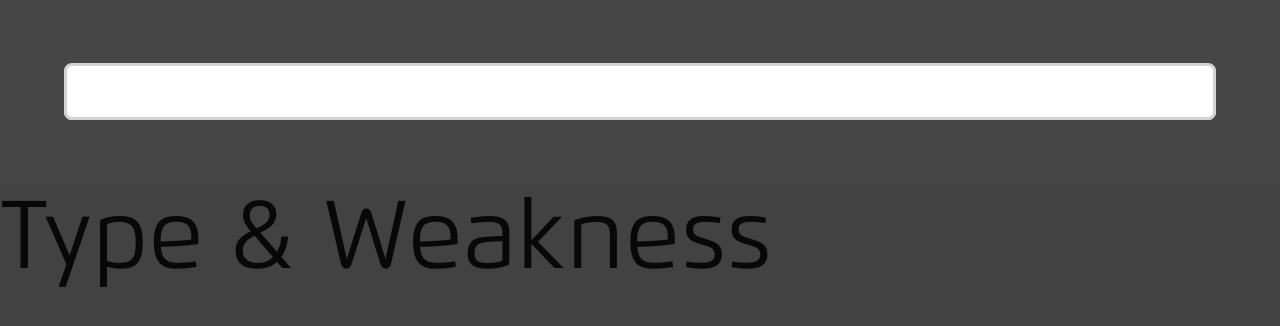
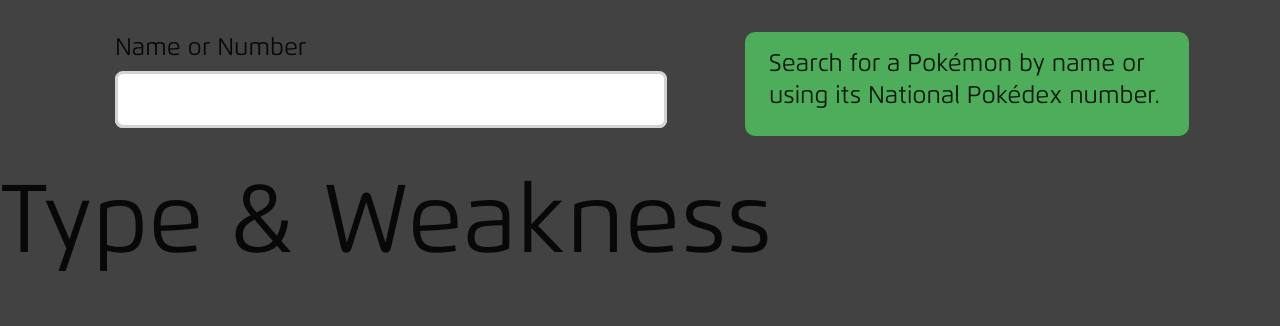
Before and after one commit to sArianV/Pokedex, a Next.js app: page / in a window 1280 px wide. Shown: the top 326 px of the page. Built offline with nearby package versions, Linux system fonts and the light colour scheme; no server answers.

Commit message:
headder finished

```diff
--- a/package.json
+++ b/package.json
@@ -22,6 +22,7 @@
     "next": "13.2.3",
     "react": "18.2.0",
     "react-dom": "18.2.0",
+    "react-loader-spinner": "^5.3.4",
     "typescript": "4.9.5"
   },
   "devDependencies": {
--- a/src/components/Header/Header.module.css
+++ /dev/null
@@ -1,8 +0,0 @@
-.header{
-    width: 100%;
-    padding: 4rem;
-    background-color: #464646;
-    display: flex;
-    justify-content: center;
-    align-items: center;
-}
--- a/src/components/Header/Header.tsx
+++ b/src/components/Header/Header.tsx
@@ -1,30 +1,68 @@
 "use client";
 
-import { useState, useEffect } from "react";
+import { useState } from "react";
 import SearchBar from "@components/TextInput/TextInput";
-import styles from "./Header.module.css";
-import fetchAsyncPokemons from "../../controllers/fetchPokemons";
-import { useSetAtom } from "jotai";
-import { PokemonAtom } from "@atoms/pokemon";
+import useFetchPokemon from "./hooks/useFetchPokemon";
+import { Container } from "@mui/system";
+import { InputAdornment, Typography } from "@mui/material";
+import { TailSpin } from "react-loader-spinner";
 
 const Header = () => {
   const [input, setInput] = useState("");
-  const setPokemonResults = useSetAtom(PokemonAtom);
-
-  useEffect(() => {
-    const searchPokemons = async () => {
-      const searchResult = await fetchAsyncPokemons(input)
-      setPokemonResults(searchResult)
-    }
-
-    searchPokemons()
-  }, [input, setPokemonResults])
+  const { loading } = useFetchPokemon(input);
+  console.log(loading);
 
   return (
-    <div className={styles.header}>
-      <SearchBar input={input} setInput={setInput} debounceTime={2000} fullWidth/>
-    </div>
+    <Container maxWidth="lg" sx={styles.header}>
+      <Container maxWidth="sm">
+        <Typography variant="h5" gutterBottom>
+          Name or Number
+        </Typography>
+        <SearchBar
+          input={input}
+          setInput={setInput}
+          debounceTime={2000}
+          fullWidth
+          InputProps={loading?{
+            endAdornment: (
+              <InputAdornment position="end">
+                <TailSpin
+                  color="#4dad5b"
+                  height="1.5rem"
+                  width="1.5rem"
+                  ariaLabel="tail-spin-loading"
+                  visible={true}
+                />
+              </InputAdornment>
+            ),
+          }: {}}
+        />
+      </Container>
+      <Container
+        maxWidth="xs"
+        sx={{
+          backgroundColor: "#4dad5b",
+          borderRadius: "10px",
+          padding: "1rem",
+        }}
+      >
+        <Typography variant="h5" gutterBottom>
+          Search for a Pokémon by name or using its National Pokédex number.
+        </Typography>
+      </Container>
+    </Container>
   );
 };
 
 export default Header;
+
+const styles = {
+  header: {
+    padding: "2rem 0 2rem 0",
+    display: "flex",
+    justifyContent: "center",
+    alignItems: "space-around",
+    flexWrap: "wrap",
+    rowGap: "1rem",
+  },
+};
--- /dev/null
+++ b/src/components/Header/hooks/useFetchPokemon.ts
@@ -0,0 +1,24 @@
+import { PokemonAtom } from "@atoms/pokemon";
+import { useSetAtom } from "jotai";
+import { useEffect, useState } from "react";
+import fetchAsyncPokemons from "@controllers/fetchPokemons";
+
+const useFetchPokemon = (pokemon: string) => {
+    const [loading, setLoading] = useState(false)
+    const setPokemonResults = useSetAtom(PokemonAtom);
+
+    useEffect(() => {
+      const searchPokemons = async () => {
+        setLoading(true)
+        const searchResult = await fetchAsyncPokemons(pokemon)
+        setPokemonResults(searchResult)
+        return setLoading(false)
+      }
+
+      searchPokemons()
+    }, [pokemon, setPokemonResults])
+
+    return { loading }
+}
+
+export default useFetchPokemon
--- a/src/components/PokemonList/PokemonList.tsx
+++ b/src/components/PokemonList/PokemonList.tsx
@@ -6,7 +6,6 @@
 
 const PokemonList = () => {
     const pokemonResults = useAtomValue(PokemonAtom)
-    console.log(pokemonResults);
 
     return (
         <div>
--- a/src/controllers/fetchPokemons.ts
+++ b/src/controllers/fetchPokemons.ts
@@ -5,7 +5,6 @@
   if (input) query = `${query}/${input}`;
   try {
     const response = await pokeApi(query);
-    console.log(response?.data);
     return response?.data;
   } catch (error) {
     console.error(error);
--- a/tsconfig.json
+++ b/tsconfig.json
@@ -19,6 +19,8 @@
       "@hooks/*": ["./src/hooks/*"],
       "@atoms/*": ["./src/atoms/*"],
       "@assets/*": ["./src/assets/*"],
+      "@controllers/*": ["./src/controllers/*"],
+
     }
   },
   "include": ["next-env.d.ts", "**/*.ts", "**/*.tsx"],
```
Also changed, not shown: 1 other file (tests, documents, lock files or other folders).
